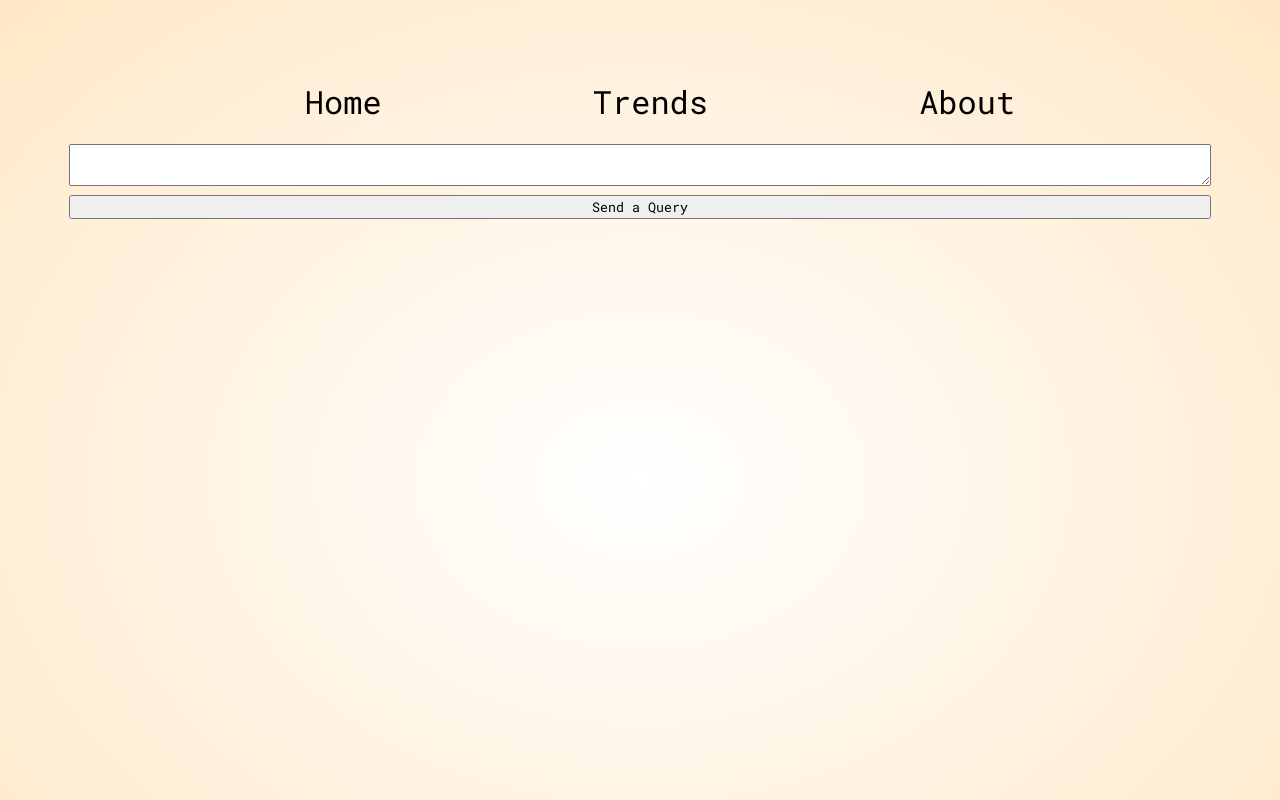
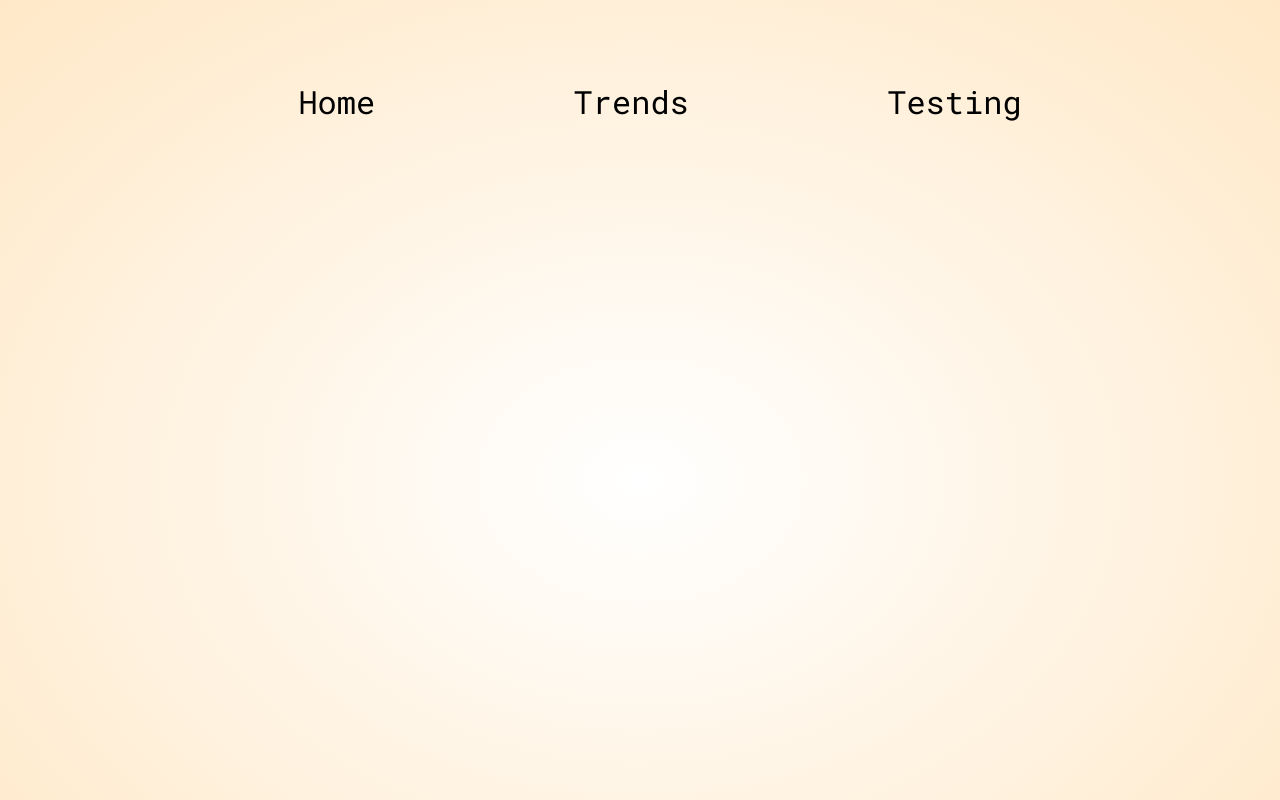
Before and after one commit to Wadboy70/OracleGroupProject, a React (Create React App) app: page / in a window 1280 px wide. Shown: the top 800 px of the page. Built offline with nearby package versions, Linux system fonts and the light colour scheme.

Commit message:
reordered pages

```diff
--- a/src/components/App/App.js
+++ b/src/components/App/App.js
@@ -1,26 +1,30 @@
-import React, { useState } from 'react';
-import Layout from '../layout/layout';
-import { Route, Switch } from 'react-router-dom';
-import './App.scss';
-import TrendsPage from '../TrendsPage/TrendsPage';
-import { sendQuery } from '../../oracle';
+import React, { useState } from "react";
+import Layout from "../layout/layout";
+import { Route, Switch } from "react-router-dom";
+import "./App.scss";
+import TrendsPage from "../TrendsPage/TrendsPage";
+import HomePage from "../HomePage/HomePage";
+import { sendQuery } from "../../oracle";
 
 function App() {
   const [val, setVal] = useState("");
   return (
     <Layout>
       <Switch>
-        <Route exact path = '/'>
-          <div className = 'sendQueryBox'>
-            <textarea type = 'text' onChange = {e => setVal(e.target.value)}>
-            </textarea>
-            <button onClick = {async e => console.log(await sendQuery(val, e))}>
+        <Route exact path="/" component={HomePage} />
+        <Route exact path="/trends" component={TrendsPage} />
+        <Route exact path="/testing">
+          <div className="sendQueryBox">
+            <textarea
+              type="text"
+              onChange={(e) => setVal(e.target.value)}
+              rows={6}
+            ></textarea>
+            <button onClick={async (e) => console.log(await sendQuery(val, e))}>
               Send a Query
             </button>
           </div>
         </Route>
-        <Route exact path = '/trends' component = {TrendsPage}/>
-        <Route exact path = '/about'/>
       </Switch>
     </Layout>
   );
--- a/src/components/ChartSection/ChartSection.jsx
+++ b/src/components/ChartSection/ChartSection.jsx
@@ -5,32 +5,9 @@ import "./ChartSection.scss";
 
 const ChartSection = ({ chartData, dates }) => {
   const { title, query, func, axes_, series_, options_ } = chartData;
-  const [val, setVal] = useState([
-    {
-      label: "Series 1",
-      data: [
-        { primary: 1, secondary: 10 },
-        { primary: 2, secondary: 12 },
-        { primary: 3, secondary: 10 },
-      ],
-    },
-    {
-      label: "Series 2",
-      data: [
-        { primary: 1, secondary: 10 },
-        { primary: 2, secondary: 15 },
-        { primary: 3, secondary: 10 },
-      ],
-    },
-    {
-      label: "Series 3",
-      data: [
-        { primary: 1, secondary: 10 },
-        { primary: 2, secondary: 17 },
-        { primary: 3, secondary: 10 },
-      ],
-    },
-  ]);
+
+  const [val, setVal] = useState([]);
+
   const data = React.useMemo(() => val, [val]);
 
   const series = React.useMemo(() => series_, [series_]);
--- a/src/components/Header/header.jsx
+++ b/src/components/Header/header.jsx
@@ -1,28 +1,22 @@
-import React from 'react';
+import React from "react";
 
-import { Link } from 'react-router-dom';
+import { Link } from "react-router-dom";
 
-import './header.scss';
+import "./header.scss";
 
 const Header = () => {
-    return(
-        <header className = 'header'>
-            <nav className = 'header__nav'>
-                <ul className = 'nav__links'>
+  return (
+    <header className="header">
+      <nav className="header__nav">
+        <ul className="nav__links">
           <li>
-                        <Link to = '/'>
-                            Home
-                        </Link>
+            <Link to="/">Home</Link>
           </li>
           <li>
-                        <Link to = '/trends'>
-                            Trends
-                        </Link>
+            <Link to="/trends">Trends</Link>
           </li>
           <li>
-                        <Link to = '/about'>
-                            About
-                        </Link>
+            <Link to="/testing">Testing</Link>
           </li>
         </ul>
       </nav>
--- /dev/null
+++ b/src/components/HomePage/HomePage.jsx
@@ -0,0 +1,8 @@
+import React, { useEffect, useState } from "react";
+import "./HomePage.scss";
+
+const HomePage = () => {
+  return <div className="homePage"></div>;
+};
+
+export default HomePage;
--- /dev/null
+++ b/src/components/HomePage/HomePage.scss
@@ -0,0 +1,16 @@
+.homepage {
+  box-sizing: border-box;
+  display: flex;
+  flex-direction: column;
+  padding: 5%;
+  height: 120vh;
+  width: 100vw;
+  background: radial-gradient(white, #ffe8c7);
+
+  * {
+    font-family: "Roboto Mono", sans-serif;
+  }
+  .homepage__content {
+    flex-grow: 1;
+  }
+}
--- a/src/oracle.js
+++ b/src/oracle.js
@@ -12,7 +12,7 @@ export const sendQuery = (val, e) => {
 
 export const queries = [
   {
-    title: "#1 Percentage of Explicit Tracks over the years",
+    title: "Query #1 Percentage of Explicit Tracks over the years",
     query: (startValue, endValue) =>
       `WITH explicit AS (  SELECT  s.SONG_YEAR,  COUNT(f.EXPLICIT) as NumExplicit  FROM SONG_FEATURES f  JOIN SONG s ON f.Song_ID = s.Song_ID  WHERE f.EXPLICIT = 'True'  GROUP BY s.SONG_YEAR ), notExplicit AS (  SELECT  s.SONG_YEAR,  COUNT(f.EXPLICIT) as NumNotExplicit  FROM SONG_FEATURES f  JOIN SONG s on f.Song_ID = s.SONG_ID  WHERE f.EXPLICIT = 'False'  GROUP BY s.SONG_YEAR ) SELECT  e.SONG_YEAR,  e.NumExplicit,  ne.NumNotExplicit,  ROUND(e.NumExplicit/(e.NumExplicit+ne.NumNotExplicit), 6) as PercentExplicit,  ROUND(ne.NumNotExplicit/(e.NumExplicit+ne.NumNotExplicit), 6) as PercentNotExplicit FROM explicit e JOIN notExplicit ne on ne.SONG_YEAR = e.SONG_YEAR where e.SONG_YEAR < ${
         endValue || 2021
@@ -49,6 +49,7 @@ export const queries = [
       scales: {
         xAxes: [
           {
+            scaleLabel: { display: true, labelString: "X text" },
             ticks: {
               autoSkip: false,
               maxRotation: 0,
@@ -62,7 +63,7 @@ export const queries = [
       "Aspiring artists and music hobbyists can observe that there is an increasing trend in explicit songs. It is noteably more acceptable and common for cursing to be present in songs.",
   },
   {
-    title: "#2 Average artist career timespan overtime",
+    title: "Query #2 Average artist career timespan overtime",
     query: (startValue, endValue) =>
       `WITH careerLength AS ( SELECT  artist_id,  MIN(s.song_year) AS startYear,  MAX(s.song_year) AS endYear,  MAX(s.song_year) - MIN(s.song_year) + 1 AS careerLength FROM relationship_song_artist r JOIN song s ON r.song_id = s.song_id GROUP BY r.artist_id)SELECT startYear, AVG(careerLength)FROM careerLength WHERE startYear > ${
         startValue || 1964
@@ -111,7 +112,7 @@ export const queries = [
   },
   {
     title:
-      "#3 How has the average number of tracks per album changed over time",
+      "Query #3 How has the average number of tracks per album changed over time",
     query: (startValue, endValue) =>
       `WITH dates AS ( SELECT r.album_id,r.track_number,SUBSTR(s.release_date, 0, LENGTH(s.release_date) - 3) AS trimmedDate FROM relationship_song_album r JOIN song s ON s.song_id = r.song_id  ), albumStats AS ( SELECT album_id,MAX(track_number) AS NumTracks,MAX(trimmedDate) AS AlbumDate FROM dates GROUP BY album_id  )  SELECT AlbumDate, AVG(NumTracks)  FROM albumStats  WHERE SUBSTR(AlbumDate, 0, LENGTH(AlbumDate) - 3)> ${
         startValue || 1925
@@ -161,7 +162,8 @@ export const queries = [
       "The number of songs in an alabum has smoothly flucutated over time. In the past few decades, it has been slowly decreasing, stabilizing to about 5 songs per album.",
   },
   {
-    title: "#5 Average loudness for top 200 songs and other songs over time",
+    title:
+      "Query #5 Average loudness for top 200 songs and other songs over time",
     query: (startValue, endValue) =>
       `WITH billboard AS (SELECT s.release_date, AVG(f.loudness) as AvgBillboardLoudness FROM song_features f JOIN song s on s.Song_ID = f.song_ID JOIN Top200billboard b ON f.Song_ID = b.Song_ID GROUP BY s.release_date ORDER BY s.release_date DESC),
         nonBillboard AS ( SELECT s.release_date, AVG(f.loudness) AS AvgNonBillboardLoudness FROM song_features f JOIN song s on s.Song_ID = f.song_ID WHERE f.song_id NOT IN (SELECT Song_ID from Top200billboard) GROUP BY s.release_date ORDER BY s.release_date DESC)
@@ -225,7 +227,8 @@ export const queries = [
       "Interestingly, top 200 songs have consistently been louder than other songs. Aspiring artists should consider increasing the volume level of their songs to have successful tracks.",
   },
   {
-    title: "#6 Average wordiness for top 200 songs and other songs over time",
+    title:
+      "Query #6 Average wordiness for top 200 songs and other songs over time",
     query: (startValue, endValue) =>
       `WITH billboard AS (SELECT s.release_date, AVG(f.speechiness) as AvgBillboardSpeechiness FROM song_features f JOIN song s on s.Song_ID = f.song_ID JOIN Top200billboard b ON f.Song_ID = b.Song_ID GROUP BY s.release_date ORDER BY s.release_date DESC),
         nonBillboard AS ( SELECT s.release_date, AVG(f.speechiness) AS AvgNonBillboardSpeechiness FROM song_features f JOIN song s on s.Song_ID = f.song_ID WHERE f.song_id NOT IN (SELECT Song_ID from Top200billboard) GROUP BY s.release_date ORDER BY s.release_date DESC)
```
Also changed, not shown: src/components/TrendsPage/TrendsPage.jsx (+6 -6 lines), src/components/layout/layout.jsx (+9 -11 lines). Lines whose indentation alone changed are shown as unchanged.
